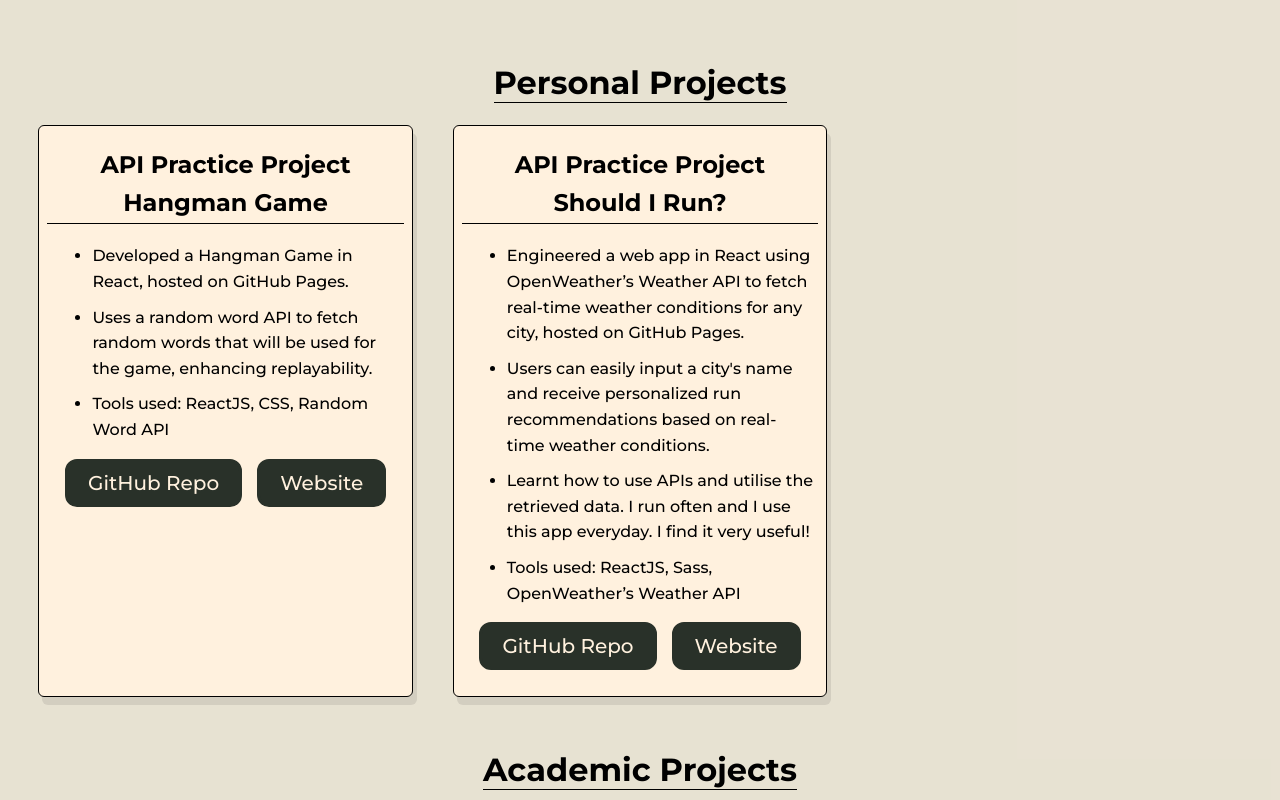
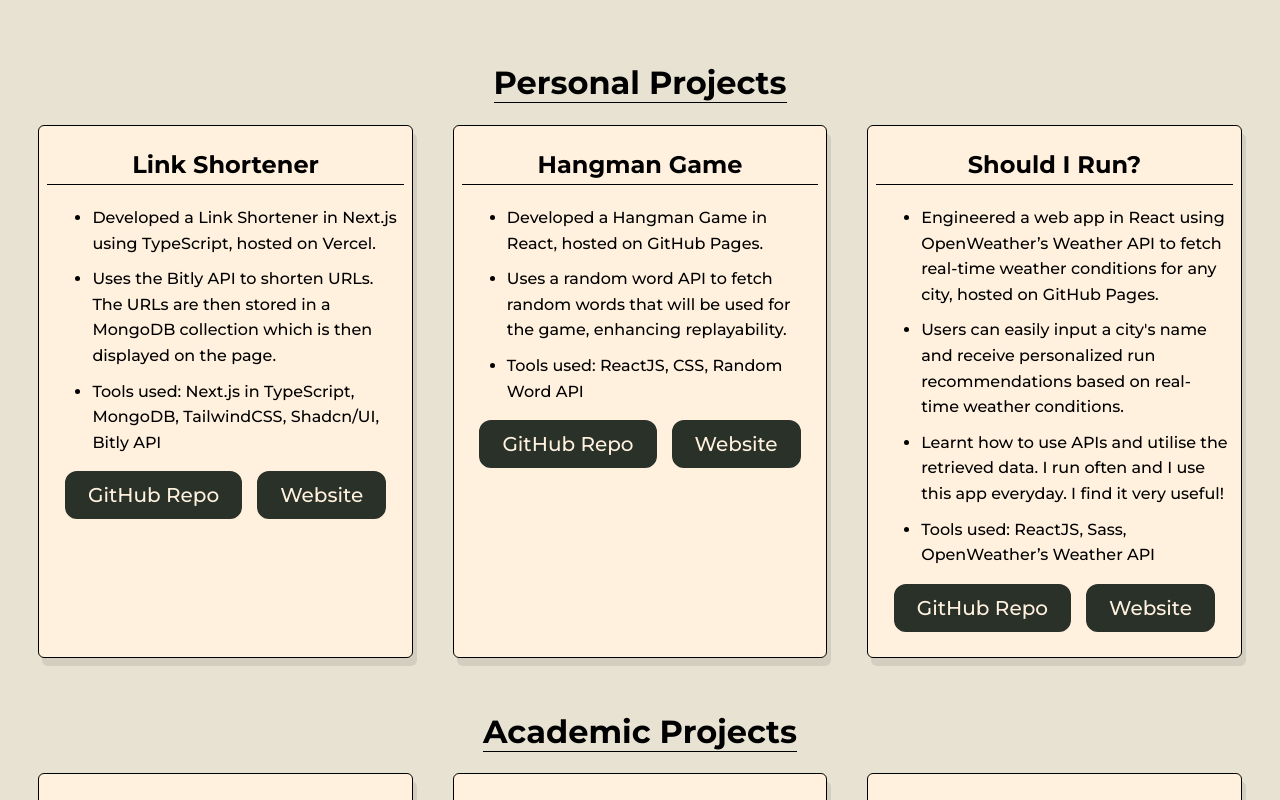
Before and after one commit to alexusljf/alexusljf.github.io, a React (Create React App) app: page / in a window 1280 px wide. Shown: the part 1020-1820 px from the top of the page. Built offline with nearby package versions, Linux system fonts and the light colour scheme.

Commit message:
chore: update data

```diff
--- a/src/data/experience.js
+++ b/src/data/experience.js
@@ -10,7 +10,7 @@ export const internships = [
     altText: "GovTech Logo",
     role: "Software Engineer Intern : Full-Stack Web Developer",
     companyName: "GovTech",
-    date: "Feb 2024 - Present",
+    date: "Feb 2024 - Aug 2024",
     description1:
       "I am interning as a Software Engineer Intern under GovTech's Cyber Security Group, doing Full-Stack Web Development for the GCSOC Agency Self-Service Portal (GASSP).",
     description2:
--- a/src/data/projects.js
+++ b/src/data/projects.js
@@ -1,16 +1,25 @@
 export const personalProjects = [
   {
-    modName: "API Practice Project",
+    projectName: "Link Shortener",
+    description1:
+      "Developed a Link Shortener in Next.js using TypeScript, hosted on Vercel.",
+    description2:
+      "Uses the Bitly API to shorten URLs. The URLs are then stored in a MongoDB collection which is then displayed on the page.",
+    toolsUsed:
+      "Tools used: Next.js in TypeScript, MongoDB, TailwindCSS, Shadcn/UI, Bitly API",
+    githubLink: "https://github.com/alexusljf/link-shortener-next",
+    website: "https://link-shortener-next-five.vercel.app/",
+  },
+  {
     projectName: "Hangman Game",
     description1: "Developed a Hangman Game in React, hosted on GitHub Pages.",
     description2:
       "Uses a random word API to fetch random words that will be used for the game, enhancing replayability.",
     toolsUsed: "Tools used: ReactJS, CSS, Random Word API",
     githubLink: "https://github.com/alexusljf/Hangman",
-    githubPagesLink: "https://alexusljf.github.io/Hangman/",
+    website: "https://alexusljf.github.io/Hangman/",
   },
   {
-    modName: "API Practice Project",
     projectName: "Should I Run?",
     description1:
       "Engineered a web app in React using OpenWeather’s Weather API to fetch real-time weather conditions for any city, hosted on GitHub Pages.",
@@ -20,7 +29,7 @@ export const personalProjects = [
       "Learnt how to use APIs and utilise the retrieved data. I run often and I use this app everyday. I find it very useful!",
     toolsUsed: "Tools used: ReactJS, Sass, OpenWeather’s Weather API",
     githubLink: "https://github.com/alexusljf/Should-I-Run",
-    githubPagesLink: "https://alexusljf.github.io/Should-I-Run/",
+    website: "https://alexusljf.github.io/Should-I-Run/",
   },
 ];
 
@@ -76,6 +85,6 @@ export const hackathonProjects = [
       "Gained valuable experience in brainstorming and development within a short timeframe. Also introduced me to the world of hackathons, with this as my first participation.",
     toolsUsed: "Tools used: ReactJS, CSS",
     githubLink: "https://github.com/alexusljf/PSA-Code-Sprint-2023",
-    githubPagesLink: "https://alexusljf.github.io/PSA-Code-Sprint-2023/",
+    website: "https://alexusljf.github.io/PSA-Code-Sprint-2023/",
   },
 ];
--- a/src/screens/ProjectsPage/ProjectDiv.jsx
+++ b/src/screens/ProjectsPage/ProjectDiv.jsx
@@ -9,7 +9,11 @@ const ProjectDiv = (props) => {
     <div className={isNightMode ? "projectDivNight" : "projectDivDay"}>
       <article>
         <h1 className={isNightMode ? "divHeadingNight" : "divHeadingDay"}>
-          {props.modName} <br />
+          {props.modName && (
+            <>
+              {props.modName} <br />
+            </>
+          )}
           {props.projectName} <br />
         </h1>
         <ul className="descriptions">
@@ -27,9 +31,9 @@ const ProjectDiv = (props) => {
           >
             GitHub Repo
           </a>
-          {props.githubPagesLink && (
+          {props.website && (
             <a
-              href={props.githubPagesLink}
+              href={props.website}
               target="_blank"
               rel="noreferrer"
               className={isNightMode ? "githubButtonNight" : "githubButtonDay"}
--- a/src/screens/ProjectsPage/ProjectsPage.jsx
+++ b/src/screens/ProjectsPage/ProjectsPage.jsx
@@ -30,7 +30,7 @@ const ProjectsPage = () => {
             description3={project.description3}
             toolsUsed={project.toolsUsed}
             githubLink={project.githubLink}
-            githubPagesLink={project.githubPagesLink}
+            website={project.website}
           />
         ))}
       </div>
@@ -50,7 +50,7 @@ const ProjectsPage = () => {
             description3={project.description3}
             toolsUsed={project.toolsUsed}
             githubLink={project.githubLink}
-            githubPagesLink={project.githubPagesLink}
+            website={project.website}
           />
         ))}
       </div>
@@ -71,7 +71,7 @@ const ProjectsPage = () => {
             description3={project.description3}
             toolsUsed={project.toolsUsed}
             githubLink={project.githubLink}
-            githubPagesLink={project.githubPagesLink}
+            website={project.website}
           />
         ))}
       </div>
```
